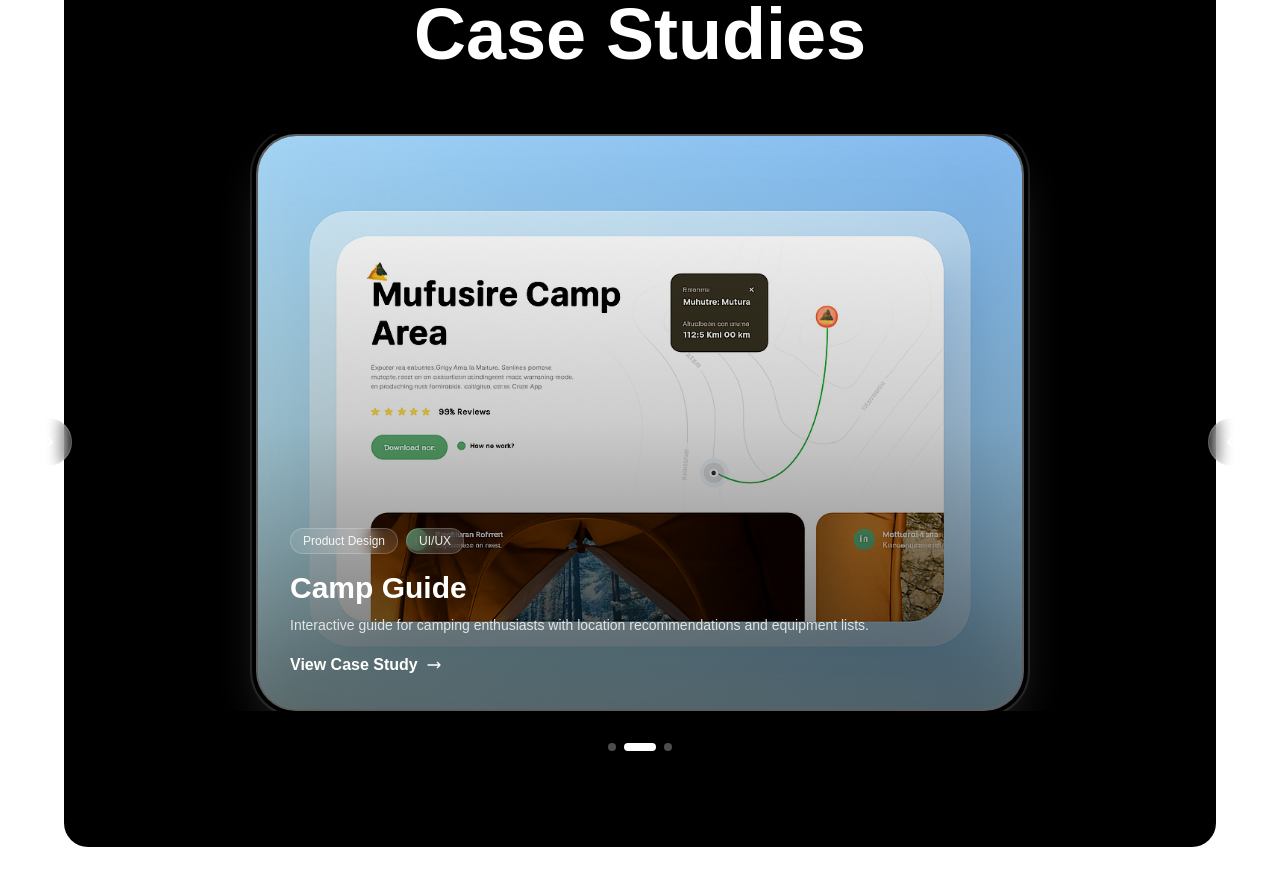
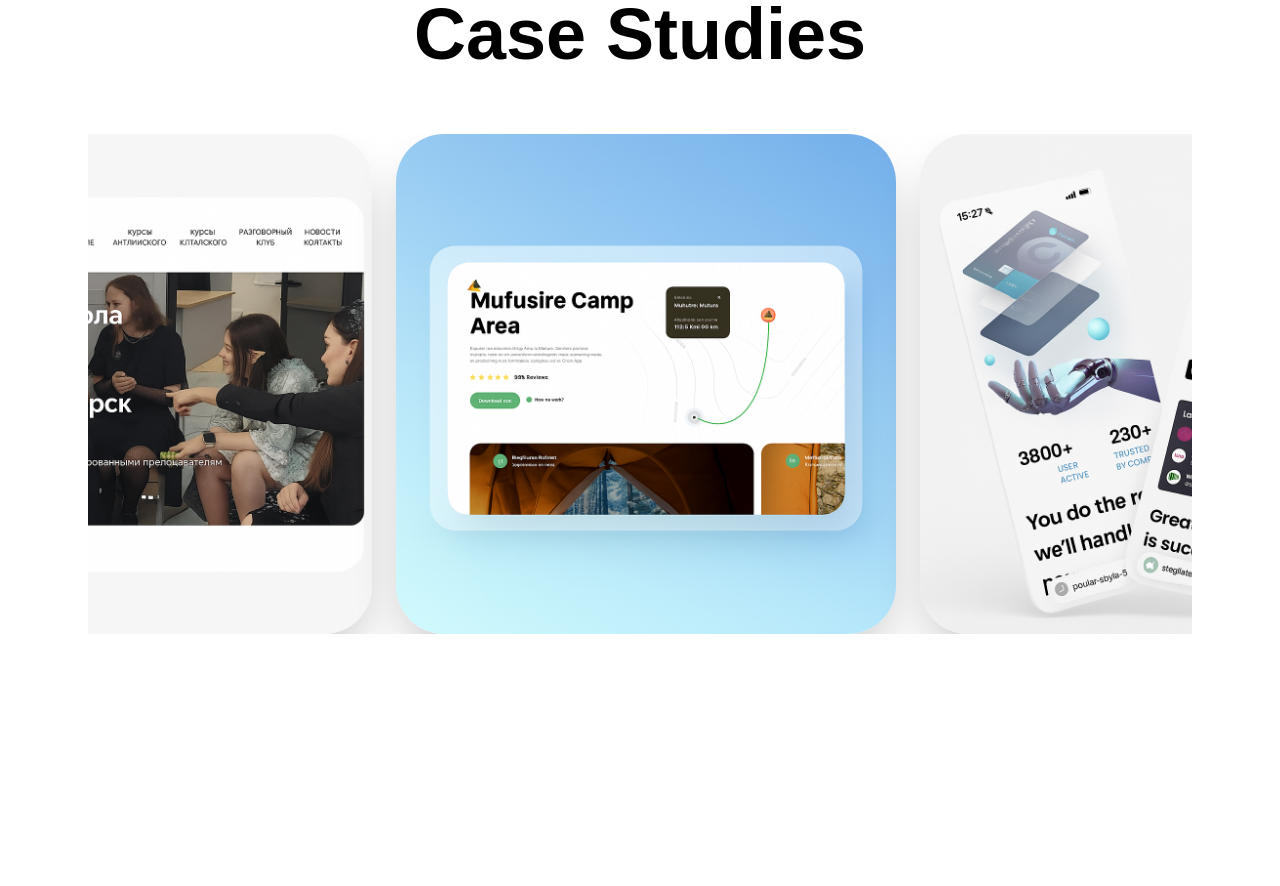
Before and after one commit to FlatBushZombies/noirsfera-agency, a Next.js app: page / in a window 1280 px wide. Shown: the part 2800-3686 px from the top of the page. Built offline with nearby package versions, Linux system fonts and the light colour scheme.

Commit message:
project slide test

```diff
--- a/components/portfolio.tsx
+++ b/components/portfolio.tsx
@@ -2,8 +2,9 @@
 
 import { useState, useEffect } from "react"
 import Image from "next/image"
-import { motion, useInView, AnimatePresence } from "framer-motion"
+import { motion } from "framer-motion"
 import { useRef } from "react"
+import Link from "next/link"
 
 interface Project {
   id: number
@@ -14,6 +15,7 @@ interface Project {
   industry: string
   image: string
   imageAlt: string
+  link: string
 }
 
 const projects: Project[] = [
@@ -27,6 +29,7 @@ const projects: Project[] = [
     industry: "SaaS",
     image: "/tutschool.png",
     imageAlt: "TutSchool Website",
+    link: "#",
   },
   {
     id: 2,
@@ -37,6 +40,7 @@ const projects: Project[] = [
     industry: "Resort",
     image: "/camp-guide.png",
     imageAlt: "Camp Guide Landing Page",
+    link: "#",
   },
   {
     id: 3,
@@ -47,245 +51,94 @@ const projects: Project[] = [
     industry: "FinTech",
     image: "/crypto_pay.png",
     imageAlt: "Web3 Platform",
+    link: "#",
   },
 ]
 
 export default function Portfolio() {
-  const [hoveredProject, setHoveredProject] = useState<number | null>(null)
-  const [currentIndex, setCurrentIndex] = useState(0)
-  const [direction, setDirection] = useState(0)
+  const [scrollX, setScrollX] = useState(0)
+  const [hoveredIndex, setHoveredIndex] = useState<number | null>(null)
   const sectionRef = useRef(null)
-  const isInView = useInView(sectionRef, {
-    once: false,
-    amount: 0.3,
-    margin: "-100px",
-  })
 
   useEffect(() => {
-    const timer = setInterval(() => {
-      setDirection(1)
-      setCurrentIndex((prevIndex) => (prevIndex + 1) % projects.length)
-    }, 4000)
-
-    return () => clearInterval(timer)
-  }, [])
-
-  const paginate = (newDirection: number) => {
-    setDirection(newDirection)
-    setCurrentIndex((prevIndex) => {
-      if (newDirection === 1) {
-        return (prevIndex + 1) % projects.length
+    const animate = () => {
+      setScrollX((prev) => {
+        const newX = prev - 0.5
+        const cardWidth = 520
+        const totalWidth = cardWidth * projects.length
+        if (Math.abs(newX) >= totalWidth) {
+          return 0
         }
-      return prevIndex === 0 ? projects.length - 1 : prevIndex - 1
+        return newX
       })
     }
 
-  const variants = {
-    enter: (direction: number) => ({
-      x: direction > 0 ? 1000 : -1000,
-      opacity: 0,
-      scale: 0.8,
-    }),
-    center: {
-      zIndex: 1,
-      x: 0,
-      opacity: 1,
-      scale: 1,
-    },
-    exit: (direction: number) => ({
-      zIndex: 0,
-      x: direction < 0 ? 1000 : -1000,
-      opacity: 0,
-      scale: 0.8,
-    }),
-  }
+    const animationFrame = setInterval(animate, 16)
+    return () => clearInterval(animationFrame)
+  }, [])
+
+  const duplicatedProjects = [...projects, ...projects, ...projects]
 
   return (
-    <section id="portfolio" ref={sectionRef} className="w-full bg-black py-24 px-6 rounded-3xl">
+    <section id="portfolio" ref={sectionRef} className="w-full bg-white py-24 px-6">
       <div className="max-w-7xl mx-auto">
         {/* Header */}
         <div className="text-center mb-16">
-          <div className="inline-flex items-center gap-3 bg-white/5 backdrop-blur-sm rounded-full px-6 py-3 mb-8 border border-white/10">
+          <div className="inline-flex items-center gap-3 bg-gray-100 rounded-full px-6 py-3 mb-8 border border-gray-200">
             <div className="flex -space-x-2">
-              <div className="w-8 h-8 rounded-full border-2 border-black overflow-hidden relative">
+              <div className="w-8 h-8 rounded-full border-2 border-white overflow-hidden relative">
                 <Image src="/avatar-1.png" alt="Client avatar" fill className="object-cover" />
               </div>
-              <div className="w-8 h-8 rounded-full border-2 border-black overflow-hidden relative">
+              <div className="w-8 h-8 rounded-full border-2 border-white overflow-hidden relative">
                 <Image src="/avatar-2.jpg" alt="Client avatar" fill className="object-cover" />
               </div>
-              <div className="w-8 h-8 rounded-full border-2 border-black overflow-hidden relative">
+              <div className="w-8 h-8 rounded-full border-2 border-white overflow-hidden relative">
                 <Image src="/avatar-3.jpg" alt="Client avatar" fill className="object-cover" />
               </div>
             </div>
-            <span className="text-sm text-white/70 font-inter">10+ clients trusted us</span>
+            <span className="text-sm text-black font-inter font-medium">10+ clients trusted us</span>
           </div>
 
-          <h2 className="text-6xl md:text-7xl font-bold text-white mb-4 font-inter">Case Studies</h2>
+          <h2 className="text-6xl md:text-7xl font-bold text-black mb-4 font-inter">Case Studies</h2>
         </div>
 
-        <div className="relative">
-          {/* Carousel Container */}
-          <div className="overflow-hidden">
-            <AnimatePresence initial={false} custom={direction} mode="wait">
+        <div className="relative overflow-hidden">
           <motion.div
-                key={currentIndex}
-                custom={direction}
-                variants={variants}
-                initial="enter"
-                animate="center"
-                exit="exit"
-                transition={{
-                  x: { type: "spring", stiffness: 300, damping: 30 },
-                  opacity: { duration: 0.2 },
-                  scale: { duration: 0.2 },
-                }}
-                drag="x"
-                dragConstraints={{ left: 0, right: 0 }}
-                dragElastic={1}
-                onDragEnd={(e, { offset, velocity }) => {
-                  const swipe = Math.abs(offset.x) * velocity.x
-
-                  if (swipe < -10000) {
-                    paginate(1)
-                  } else if (swipe > 10000) {
-                    paginate(-1)
-                  }
-                }}
-                className="w-full max-w-3xl mx-auto"
-              >
-                <div
-                  className="group relative cursor-grab active:cursor-grabbing"
-                  onMouseEnter={() => setHoveredProject(projects[currentIndex].id)}
-                  onMouseLeave={() => setHoveredProject(null)}
+            className="flex gap-6"
             style={{
-                    perspective: "1000px",
+              x: scrollX,
             }}
           >
+            {duplicatedProjects.map((project, index) => (
               <div
-                    className="relative transition-all duration-700 ease-out"
-                    style={{
-                      transform:
-                        hoveredProject === projects[currentIndex].id
-                          ? "rotateX(2deg) rotateY(-2deg) translateY(-10px)"
-                          : "rotateX(0deg) rotateY(0deg) translateY(0px)",
-                      transformStyle: "preserve-3d",
-                    }}
+                key={`${project.id}-${index}`}
+                className="relative flex-shrink-0 w-[500px] h-[500px]"
+                onMouseEnter={() => setHoveredIndex(index)}
+                onMouseLeave={() => setHoveredIndex(null)}
               >
-                    <div className="relative rounded-[2.5rem] overflow-hidden bg-neutral-900 shadow-2xl border-2 border-white/30 shadow-white/20 ring-2 ring-white/10 ring-offset-4 ring-offset-black">
-                      {/* Project Image - Full card */}
-                      <div className="relative aspect-[4/3] w-full">
+                <div className="relative w-full h-full rounded-[3rem] overflow-hidden shadow-2xl">
                   <Image
-                          src={projects[currentIndex].image || "/placeholder.svg"}
-                          alt={projects[currentIndex].imageAlt}
+                    src={project.image || "/placeholder.svg?height=1024&width=1024"}
+                    alt={project.imageAlt}
                     fill
-                          className="object-cover transition-transform duration-700 group-hover:scale-105"
-                          quality={100}
-                          priority
-                          sizes="(max-width: 768px) 100vw, (max-width: 1200px) 80vw, 1200px"
+                    className="object-cover"
+                    sizes="500px"
                   />
-                        {/* Overlay gradient */}
-                        <div className="absolute inset-0 bg-gradient-to-t from-black/60 via-black/20 to-transparent" />
 
-                        {/* Inner glow effect */}
-                        <div className="absolute inset-0 shadow-[inset_0_0_60px_rgba(255,255,255,0.1)] pointer-events-none" />
-
-                        {/* Project info overlay */}
-                        <div className="absolute bottom-0 left-0 right-0 p-8 z-10">
-                          {/* Tags */}
-                          <div className="flex flex-wrap gap-2 mb-4">
-                            {projects[currentIndex].tags.map((tag) => (
-                              <span
-                                key={tag}
-                                className="px-3 py-1 bg-white/10 backdrop-blur-sm text-white/90 rounded-full text-xs font-medium border border-white/20 font-inter"
+                  {hoveredIndex === index && (
+                    <div className="absolute inset-0 bg-black/40 flex items-center justify-center transition-all duration-300">
+                      <Link
+                        href={project.link}
+                        className="px-8 py-4 bg-gray-200 hover:bg-gray-300 text-black font-medium rounded-full transition-colors duration-200"
                       >
-                                {tag}
-                              </span>
-                            ))}
+                        View Project
+                      </Link>
                     </div>
-
-                          {/* Title */}
-                          <h3 className="text-2xl md:text-3xl font-bold text-white mb-2 font-inter">
-                            {projects[currentIndex].title}
-                          </h3>
-
-                          {/* Description */}
-                          <p className="text-sm text-white/80 leading-relaxed mb-4 font-inter">
-                            {projects[currentIndex].description}
-                          </p>
-
-                          {/* View Case Study Link */}
-                          <button
-                            className={`inline-flex items-center gap-2 text-white font-semibold transition-all duration-300 font-inter ${
-                              hoveredProject === projects[currentIndex].id ? "gap-4" : "gap-2"
-                            }`}
-                          >
-                            View Case Study
-                            <svg
-                              className="w-4 h-4 transition-transform duration-300"
-                              fill="none"
-                              stroke="currentColor"
-                              viewBox="0 0 24 24"
-                            >
-                              <path
-                                strokeLinecap="round"
-                                strokeLinejoin="round"
-                                strokeWidth={2}
-                                d="M17 8l4 4m0 0l-4 4m4-4H3"
-                              />
-                            </svg>
-                          </button>
+                  )}
                 </div>
               </div>
-                    </div>
-
-                    {/* Enhanced shadow for 3D effect */}
-                    <div
-                      className="absolute inset-0 -z-10 rounded-[2.5rem] bg-gradient-to-br from-white/5 to-transparent blur-2xl transition-opacity duration-700"
-                      style={{
-                        opacity: hoveredProject === projects[currentIndex].id ? 0.6 : 0.3,
-                        transform: "translateZ(-50px) scale(0.95)",
-                      }}
-                    />
-                  </div>
-                </div>
+            ))}
           </motion.div>
-            </AnimatePresence>
-          </div>
-
-          <div className="flex justify-center gap-2 mt-8">
-            {projects.map((_, index) => (
-              <button
-                key={index}
-                onClick={() => {
-                  setDirection(index > currentIndex ? 1 : -1)
-                  setCurrentIndex(index)
-                }}
-                className={`h-2 rounded-full transition-all duration-300 ${
-                  index === currentIndex ? "w-8 bg-white" : "w-2 bg-white/30"
-                }`}
-                aria-label={`Go to slide ${index + 1}`}
-              />
-            ))}
-          </div>
-
-          <button
-            onClick={() => paginate(-1)}
-            className="hidden md:flex absolute left-0 top-1/2 -translate-y-1/2 -translate-x-16 w-12 h-12 items-center justify-center rounded-full bg-white/10 backdrop-blur-sm border border-white/20 text-white hover:bg-white/20 transition-colors"
-            aria-label="Previous project"
-          >
-            <svg className="w-6 h-6" fill="none" stroke="currentColor" viewBox="0 0 24 24">
-              <path strokeLinecap="round" strokeLinejoin="round" strokeWidth={2} d="M9 5l7 7-7 7" />
-            </svg>
-          </button>
-          <button
-            onClick={() => paginate(1)}
-            className="hidden md:flex absolute right-0 top-1/2 -translate-y-1/2 translate-x-16 w-12 h-12 items-center justify-center rounded-full bg-white/10 backdrop-blur-sm border border-white/20 text-white hover:bg-white/20 transition-colors"
-            aria-label="Next project"
-          >
-            <svg className="w-6 h-6" fill="none" stroke="currentColor" viewBox="0 0 24 24">
-              <path strokeLinecap="round" strokeLinejoin="round" strokeWidth={2} d="M15 19l-7-7 7-7" />
-            </svg>
-          </button>
         </div>
       </div>
     </section>
```
Also changed, not shown: app/globals.css (+11 -0 lines). Lines whose indentation alone changed are shown as unchanged.
